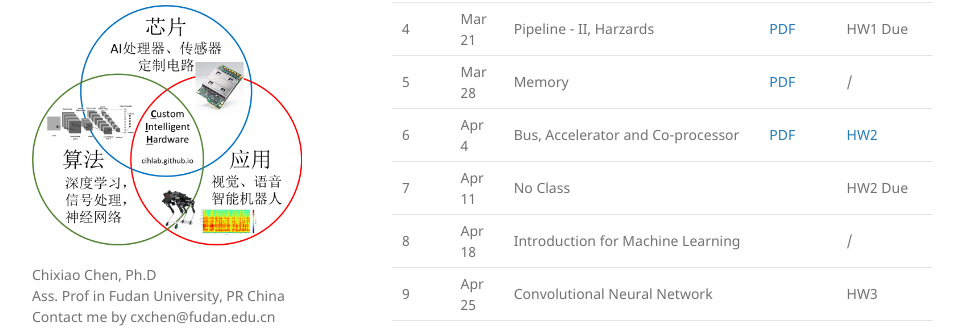
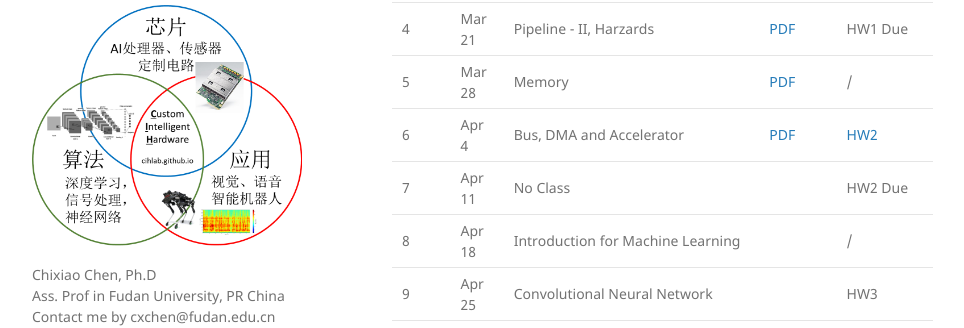
Before and after one commit to cihlab/cihlab.github.io, a Jekyll site: the page built from course/ai19.md, in a window 1280 px wide and 900 px high, scrolled down 577 px. Shown: the part 135-463 px from the top of the window, without its empty margins (178-1142 px from the left). Built offline with Jekyll 4.4.1, drawn with Linux system fonts in a browser that asks for light colours; our own code applies the rules of GitHub Pages for plain Markdown files.

Commit message:
Update ai19.md

```diff
--- a/course/ai19.md
+++ b/course/ai19.md
@@ -27,7 +27,7 @@ Score: Homework Assignement (15% x 4)+ Final Project (40%)
 3| Mar 14 | Single Cycle RV32I, Pipeline-I | [PDF](./calec3.pdf) | [HW1](./cahw01.pdf) |
 4| Mar 21 | Pipeline - II, Harzards| [PDF](./calec4.pdf) | HW1 Due|
 5| Mar 28 | Memory  | [PDF](./calec5.pdf)  | / |
-6| Apr 4  | Bus, Accelerator and Co-processor | [PDF](./calec6.pdf)   | [HW2](./cahw02.pdf)|
+6| Apr 4  | Bus, DMA and Accelerator | [PDF](./calec6.pdf)   | [HW2](./cahw02.pdf)|
 7| Apr 11 | No Class |  | HW2 Due |
 8| Apr 18 | Introduction for Machine Learning |  | /|
 9| Apr 25 | Convolutional Neural Network  |  | HW3|
```
